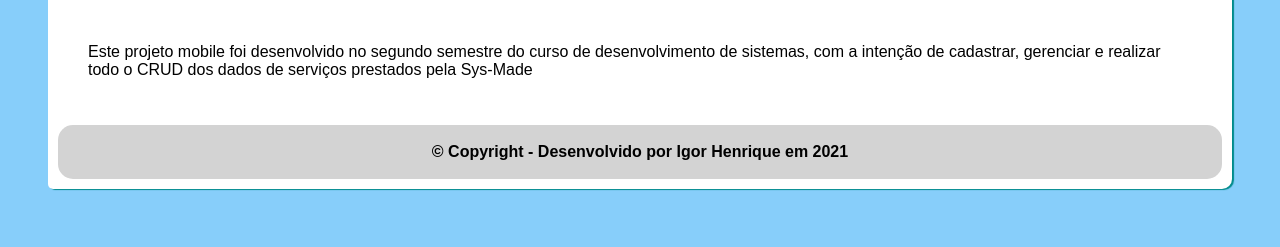
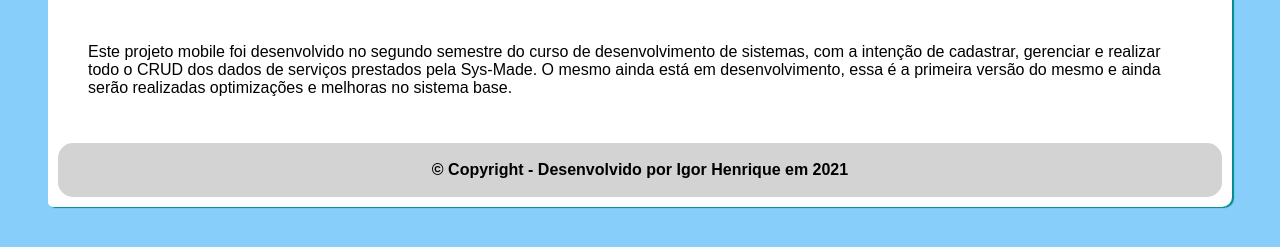
Before and after one commit to IgorSalvador/Portifolio, a plain HTML site: page index.html in a window 1280 px wide. Shown: the part 2169-2416 px from the top of the page. Drawn offline with Linux system fonts and the light colour scheme.

Commit message:
Update index.html

```diff
--- a/index.html
+++ b/index.html
@@ -55,7 +55,7 @@
                 <div id="mobile">
                     <h3>Sys-Made Maneger System</h3>
                     <img src="imagens/mobile-250.PNG" alt="Logo Mobile">
-                    <p>Este projeto mobile foi desenvolvido no segundo semestre do curso de desenvolvimento de sistemas, com a intenção de cadastrar, gerenciar e realizar todo o CRUD dos dados de serviços prestados pela Sys-Made</p>
+                    <p>Este projeto mobile foi desenvolvido no segundo semestre do curso de desenvolvimento de sistemas, com a intenção de cadastrar, gerenciar e realizar todo o CRUD dos dados de serviços prestados pela Sys-Made. O mesmo ainda está em desenvolvimento, essa é a primeira versão do mesmo e ainda serão realizadas optimizações e melhoras no sistema base.</p>
                 </div>
             </main>
             <footer>
```
